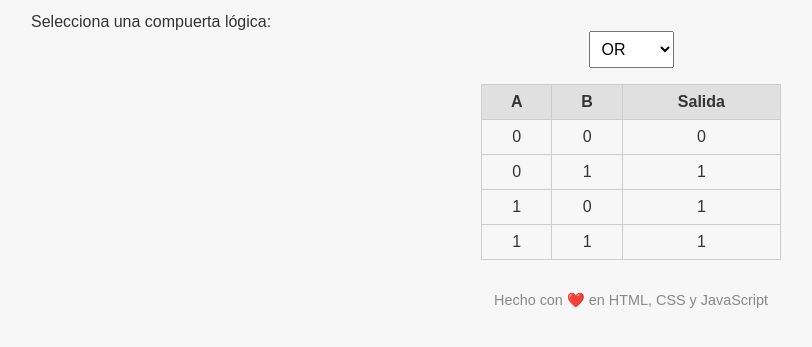
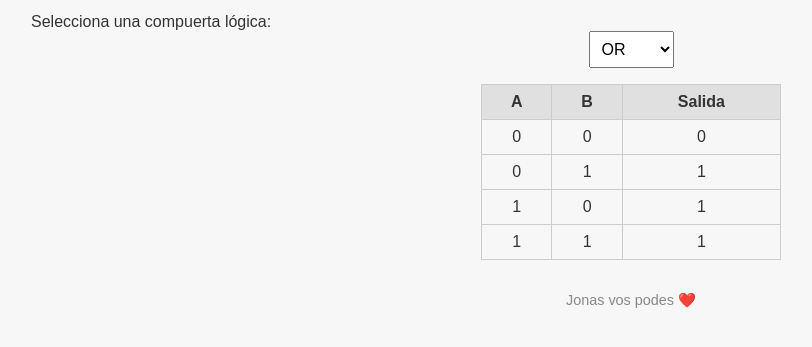
Before and after one commit to elpapuprogramador/jonas, a plain HTML site: page index.html in a window 1280 px wide. Shown: the part 101-448 px from the top of the page, without its empty margins (9-821 px from the left). Drawn offline with Linux system fonts and the light colour scheme.

Commit message:
index.html

```diff
--- a/index.html
+++ b/index.html
@@ -28,11 +28,10 @@
       </tr>
     </thead>
     <tbody id="truth-table">
-      <!-- Filas generadas por JavaScript -->
     </tbody>
   </table>
 
-  <div class="footer">Hecho con ❤️ en HTML, CSS y JavaScript</div>
+  <div class="footer">Jonas vos podes ❤️</div>
   <script src="script.js"></script>
 </body>
 </html>
```
